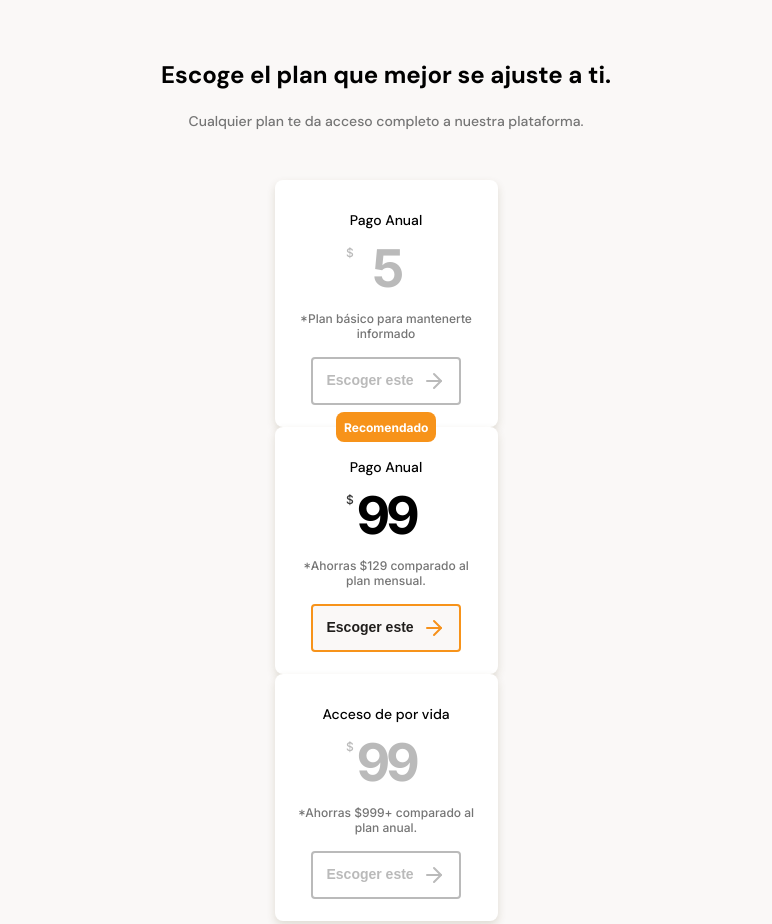
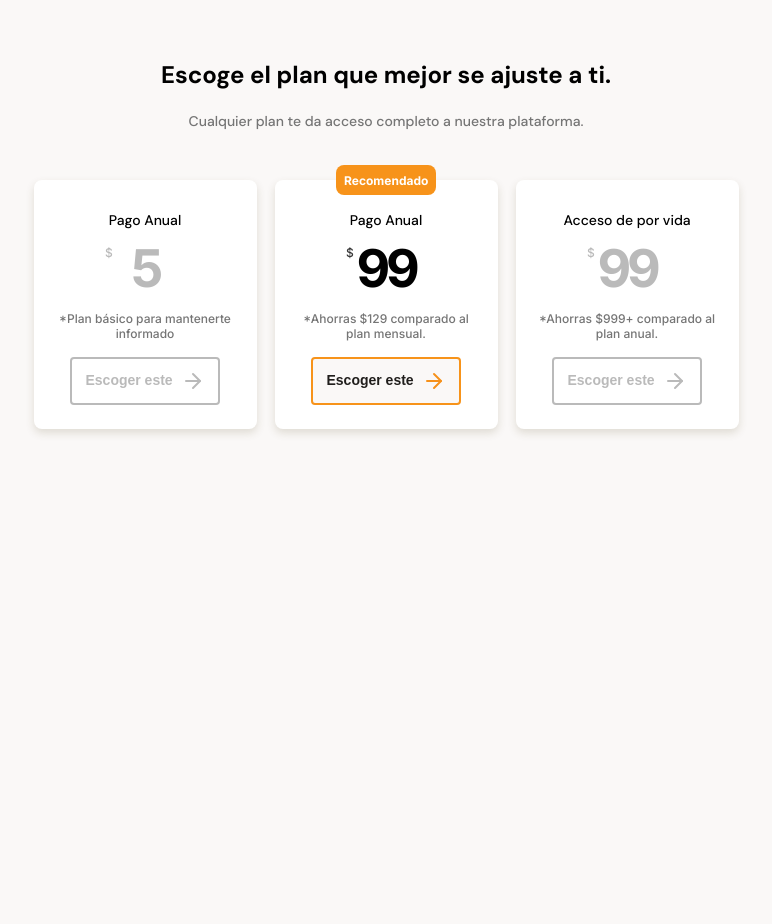
Before and after one commit to sebastoico/platzi-mobile_first, a plain HTML site: page index.html in a window 1280 px wide. Shown: the part 1987-2911 px from the top of the page, without its empty margins (254-1026 px from the left). After the commit the page ends 2500 px from the top, so only its background shows below. Drawn offline with Linux system fonts and the light colour scheme.

Commit message:
Sección de Planes: Scroll horizontal con CSS

```diff
--- a/styles.css
+++ b/styles.css
@@ -374,15 +374,23 @@ main {
   color: #757575;
 }
 .plans-container--slider {
-  margin-top: 50px;
+  display: flex;
+  align-items: center;
+  column-gap: 18px;
+  height: auto;
+  overflow-x: scroll;
+  overscroll-behavior-x: contain;
+  scroll-snap-type: x proximity;
+  padding: 0 32px;
 }
 .plans-container--card {
   position: relative;
+  scroll-snap-align: center;
   width: 60%;
   min-width: 190px;
   max-width: 223px;
-  height: 247px;
-  margin: 0 auto;
+  height: fit-content;
+  margin: 50px 0 20px;
   padding: 31px 20px 24px;
   background-color: var(--just-white);
   box-shadow: 0px 4px 8px rgba(89, 73, 30, 0.16);
@@ -470,8 +478,13 @@ main {
     hue-rotate(348deg) brightness(99%) contrast(95%);
 }
 
+
+
 @media (min-width: 768px) {
   .product-cards--container {
     grid-template-columns: repeat(2, auto);
   }
+  .plans-container--slider {
+    justify-content: center;
+  }
 }
```
